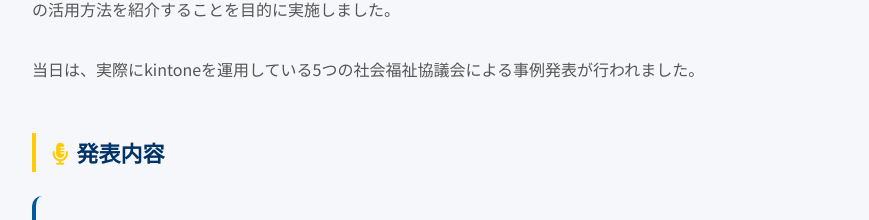
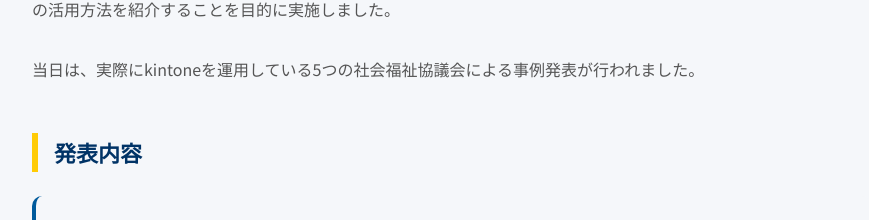
Before and after one commit to koei-con-dx/koei-con-dx-kinto-homepage, a plain HTML site: page events/social-welfare-2025/index.html in a window 1280 px wide. Shown: the part 980-1200 px from the top of the page, without its empty margins (188-1057 px from the left). Drawn offline with Linux system fonts and the light colour scheme.

Commit message:
2025レポート：発表内容の見出しアイコンを削除、黄色バーを6pxに（他記事と統一）
Co-Authored-By: Claude Opus 4.8 (1M context) <noreply@anthropic.com>

```diff
--- a/events/social-welfare-2025/index.html
+++ b/events/social-welfare-2025/index.html
@@ -112,7 +112,7 @@
             margin-top: 48px;
             margin-bottom: 24px;
             padding-left: 16px;
-            border-left: 4px solid var(--kintone-yellow);
+            border-left: 6px solid var(--kintone-yellow);
         }
 
         /* 発表リスト */
@@ -371,7 +371,7 @@
                 </p>
 
                 <!-- 発表内容 -->
-                <h2><i class="fas fa-microphone-alt" style="color: var(--kintone-yellow); margin-right: 8px;"></i>発表内容</h2>
+                <h2>発表内容</h2>
 
                 <ul class="presentation-list">
                     <li class="presentation-item">
```
